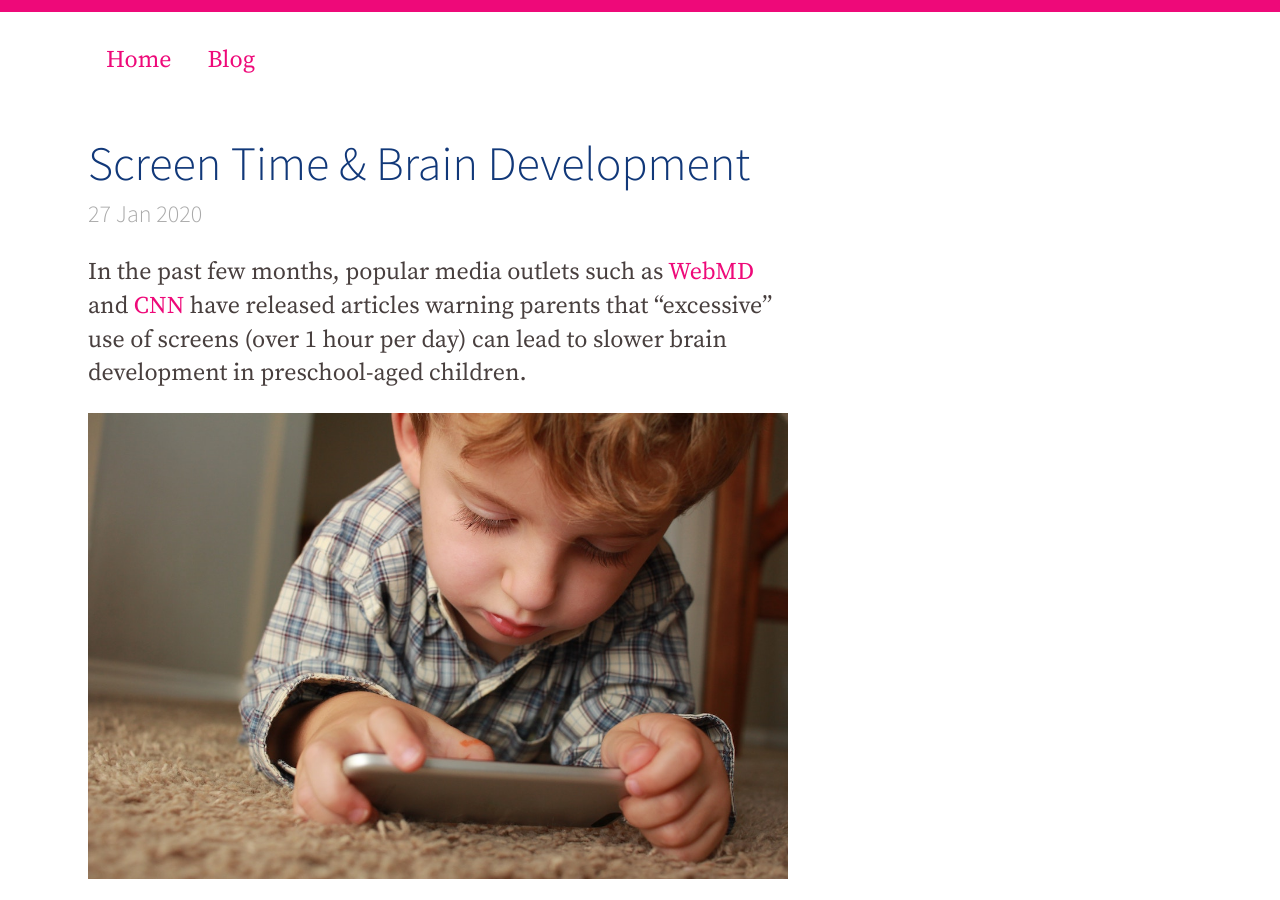
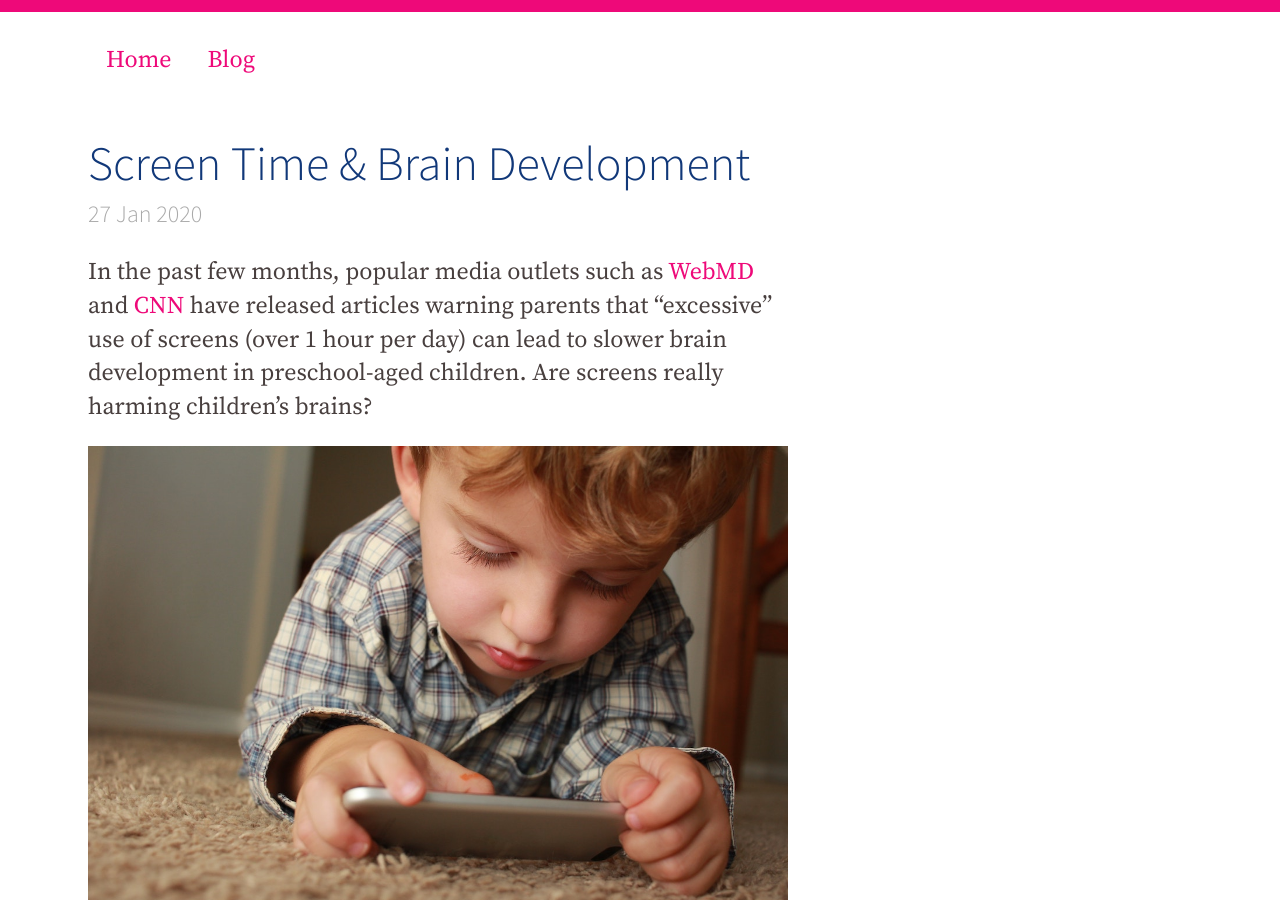
Before and after one commit to famliy-screen-time/familyscreentime.ca, a Jekyll site: the page built from _posts/2020-01-27-screen-time-brain-development.md, in a window 1280 px wide and 900 px high. Built offline with Jekyll 4.4.1, drawn with Linux system fonts in a browser that asks for light colours.

Commit message:
Update Blog “2020-01-27-screen-time-brain-development”

```diff
--- a/_posts/2020-01-27-screen-time-brain-development.md
+++ b/_posts/2020-01-27-screen-time-brain-development.md
@@ -3,7 +3,7 @@ layout: post
 title: Screen Time & Brain Development
 date: 2020-01-27T20:25:25.107Z
 ---
-In the past few months, popular media outlets such as [WebMD](https://www.webmd.com/children/news/20191105/too-much-screen-time-may-be-stunting-toddlers-brains#1) and [CNN](https://www.cnn.com/2019/11/04/health/screen-time-lower-brain-development-preschoolers-wellness/index.html) have released articles warning parents that "excessive" use of screens (over 1 hour per day) can lead to slower brain development in preschool-aged children.
+In the past few months, popular media outlets such as [WebMD](https://www.webmd.com/children/news/20191105/too-much-screen-time-may-be-stunting-toddlers-brains#1) and [CNN](https://www.cnn.com/2019/11/04/health/screen-time-lower-brain-development-preschoolers-wellness/index.html) have released articles warning parents that "excessive" use of screens (over 1 hour per day) can lead to slower brain development in preschool-aged children. Are screens really harming children's brains?
 
 ![Is screen time harming brain development?](/assets/uploads/index.jpg "Child on Phone")
 
```
